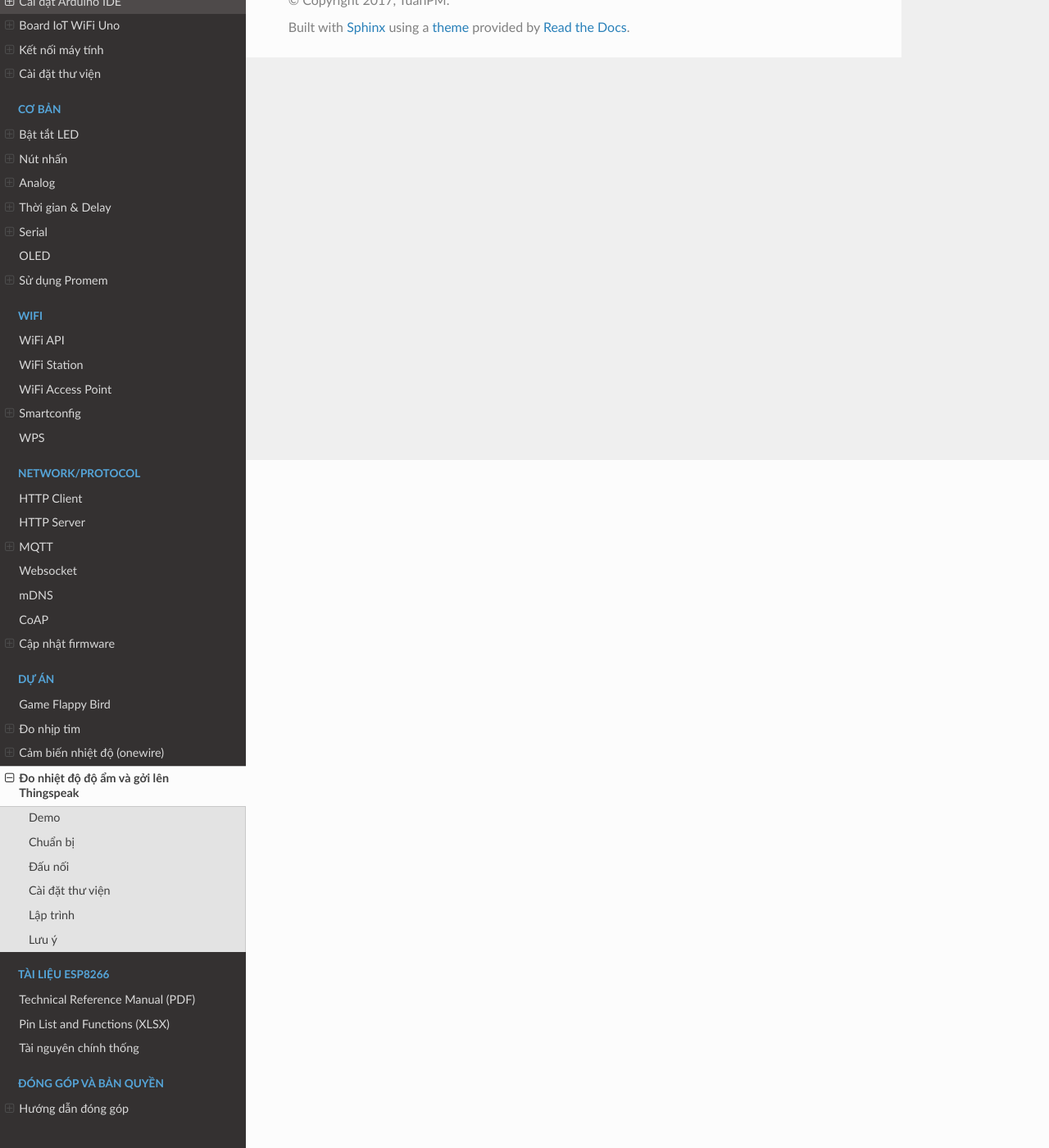
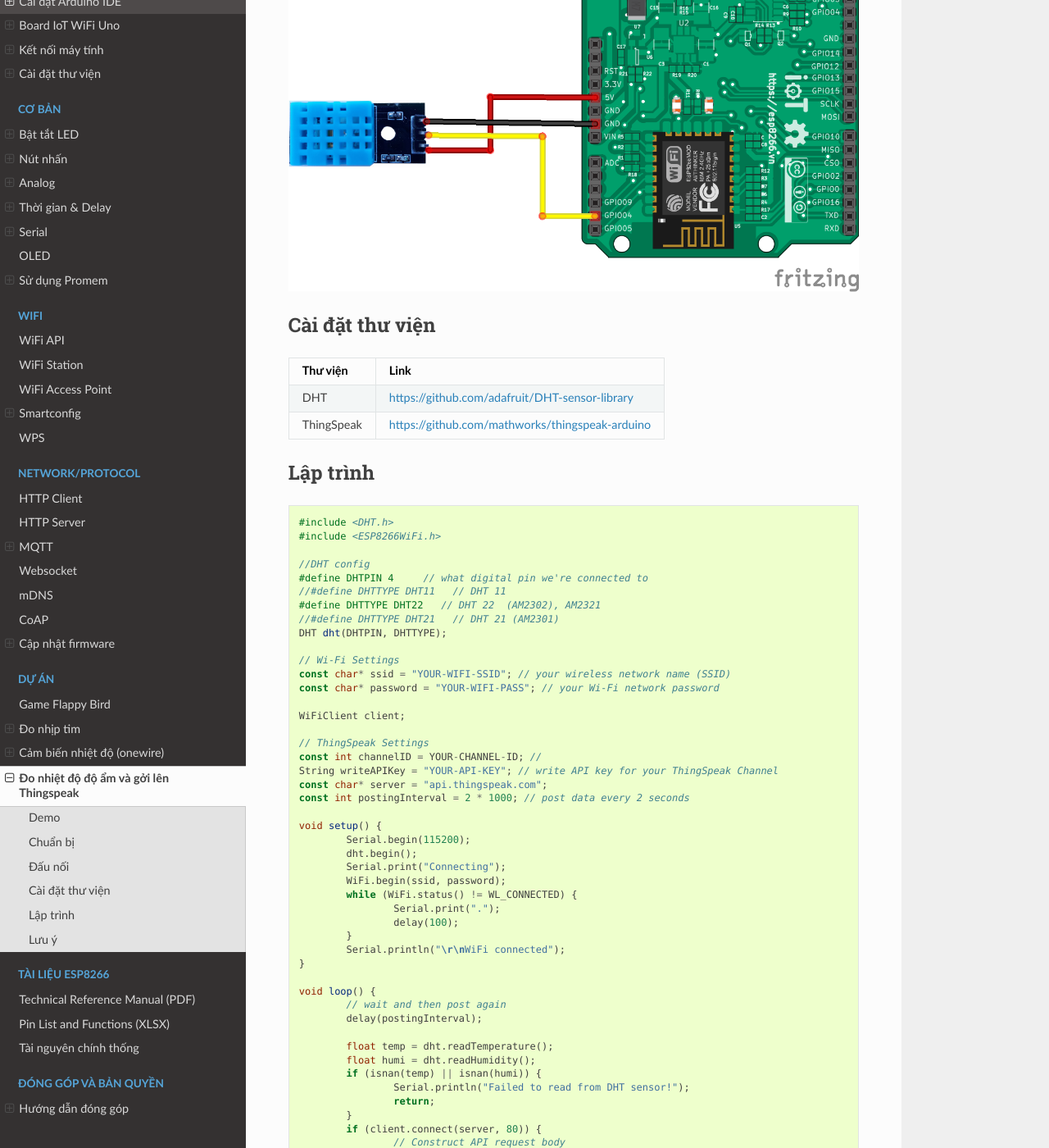
Before and after one commit to esp8266vn/arduino.esp8266.vn, a Sphinx documentation site: the page built from docs/projects/dht11-thingspeak.rst, in a window 1280 px wide and 1400 px high, scrolled down 839 px. Shown: the whole window at 82% size. Built offline with Sphinx 7.4.7 and the Read the Docs theme 2.0.0, drawn with Linux system fonts in a browser that asks for light colours; some of the changed text lies outside the part shown.

Commit message:
update dht11-thingspeak.rst (#1)
* update dht11-thingspeak.rst by gith

* update by gith

* add fritzing, change image path to _static, update dht11-thingspeak.rst by gith

```diff
--- a/docs/projects/dht11-thingspeak.rst
+++ b/docs/projects/dht11-thingspeak.rst
@@ -3,7 +3,7 @@
 
 Demo
 ====
-
+.. image:: ../_static/projects/thingspeak-result.jpg
 
 Chuẩn bị
 ========
@@ -13,13 +13,14 @@
 +====================+==========================================================+
 | Board IoT Wifi Uno | https://iotmaker.vn/esp8266-iot-wifi-uno.html            |
 +--------------------+----------------------------------------------------------+
-|       ...          |                           ...                            |
+| Cảm biến nhiệt độ  | https://iotmaker.vn/cam-bien-nhiet-do-do-am-dht11.htmlml |
+| DHT11              |                                                          |
 +--------------------+----------------------------------------------------------+
 
 
 Đấu nối
 =======
-
+.. image:: ../_static/projects/dht11-thingspeak_bb.png
 
 Cài đặt thư viện
 ================
@@ -27,9 +28,9 @@
 +--------------------+----------------------------------------------------------+
 | **Thư viện**       | **Link**                                                 |
 +====================+==========================================================+
-|       ...          |                           ...                            |
+| DHT                | https://github.com/adafruit/DHT-sensor-library           |
 +--------------------+----------------------------------------------------------+
-|       ...          |                           ...                            |
+| ThingSpeak         | https://github.com/mathworks/thingspeak-arduino          |
 +--------------------+----------------------------------------------------------+
 
 
@@ -38,6 +39,85 @@
 
 .. code:: cpp
 
+	#include <DHT.h>
+	#include <ESP8266WiFi.h>
+
+	//DHT config
+	#define DHTPIN 4     // what digital pin we're connected to
+	//#define DHTTYPE DHT11   // DHT 11
+	#define DHTTYPE DHT22   // DHT 22  (AM2302), AM2321
+	//#define DHTTYPE DHT21   // DHT 21 (AM2301)
+	DHT dht(DHTPIN, DHTTYPE);
+
+	// Wi-Fi Settings
+	const char* ssid = "YOUR-WIFI-SSID"; // your wireless network name (SSID)
+	const char* password = "YOUR-WIFI-PASS"; // your Wi-Fi network password
+
+	WiFiClient client;
+
+	// ThingSpeak Settings
+	const int channelID = YOUR-CHANNEL-ID; //
+	String writeAPIKey = "YOUR-API-KEY"; // write API key for your ThingSpeak Channel
+	const char* server = "api.thingspeak.com";
+	const int postingInterval = 2 * 1000; // post data every 2 seconds
+
+	void setup() {
+		Serial.begin(115200);
+		dht.begin();
+		Serial.print("Connecting");
+		WiFi.begin(ssid, password);
+		while (WiFi.status() != WL_CONNECTED) {
+			Serial.print(".");
+			delay(100);
+		}
+		Serial.println("\r\nWiFi connected");
+	}
+
+	void loop() {
+		// wait and then post again
+		delay(postingInterval);
+
+		float temp = dht.readTemperature();
+		float humi = dht.readHumidity();
+		if (isnan(temp) || isnan(humi)) {
+			Serial.println("Failed to read from DHT sensor!");
+			return;
+		}
+		if (client.connect(server, 80)) {
+			// Construct API request body
+			String body = "field1=" + String(temp, 1) + "&field2=" + String(humi, 1);
+
+			client.print("POST /update HTTP/1.1\n");
+			client.print("Host: api.thingspeak.com\n");
+			client.print("Connection: close\n");
+			client.print("X-THINGSPEAKAPIKEY: " + writeAPIKey + "\n");
+			client.print("Content-Type: application/x-www-form-urlencoded\n");
+			client.print("Content-Length: ");
+			client.print(body.length());
+			client.print("\n\n");
+			client.print(body);
+			client.print("\n\n");
+			Serial.printf("Nhiet do %s - Do am %s\r\n", String(temp, 1).c_str(), String(humi, 1).c_str());
+		}
+		client.stop();
+	}
+
 
 Lưu ý
 =====
+
+* Tạo tài khoản ThingSpeak và `New Channel<https://thingspeak.com/channels/new>`_ để lấy ``channelID`` và ``writeAPIKey``
+.. image:: ../_static/projects/thingspeak-new_channel.jpg
+.. image:: ../_static/projects/thingspeak-apikey.jpg
+
+* Đừng quên chỉnh sửa lại thông tin WiFi và ThingSpeak trong code.
+
+* Bạn có thể dùng module ``DHT11``, ``DHT21`` hoặc ``DHT22`` đều được.
+    * Chúng cơ bản khác nhau ở dải đo và... giá thành thôi.
+    * Chọn module bạn dùng ở dòng ``#define DHTTYPE DHTxx``
+
+* …
+    * ``String(temp, 1)`` ép kiểu ``float`` của ``temp`` thành ``String``, làm tròn 1 chữ số sau dấu thập phân.
+    * Lệnh in ``%s`` trong ``Serial.printf`` lại không hoạt động với ``String`` nên ta phải chuyển nó về thành con trỏ trỏ đến chuỗi chứa nội dung cần in ``String::c_str()``.
+    * Đây chẳng qua là một cách phức tạp hóa vấn đề của mình thôi, các bạn không cần quan tâm cái này, hehe.
+* `Link project <https://github.com/tackelua/dht11-thingspeak>`_
```
Also changed, not shown: docs/_static/projects/dht11-thingspeak_bb.png (added), docs/_static/projects/thingspeak-apikey.jpg (added), docs/_static/projects/thingspeak-new_channel.jpg (added), docs/_static/projects/thingspeak-result.jpg (added), 1 other file.
